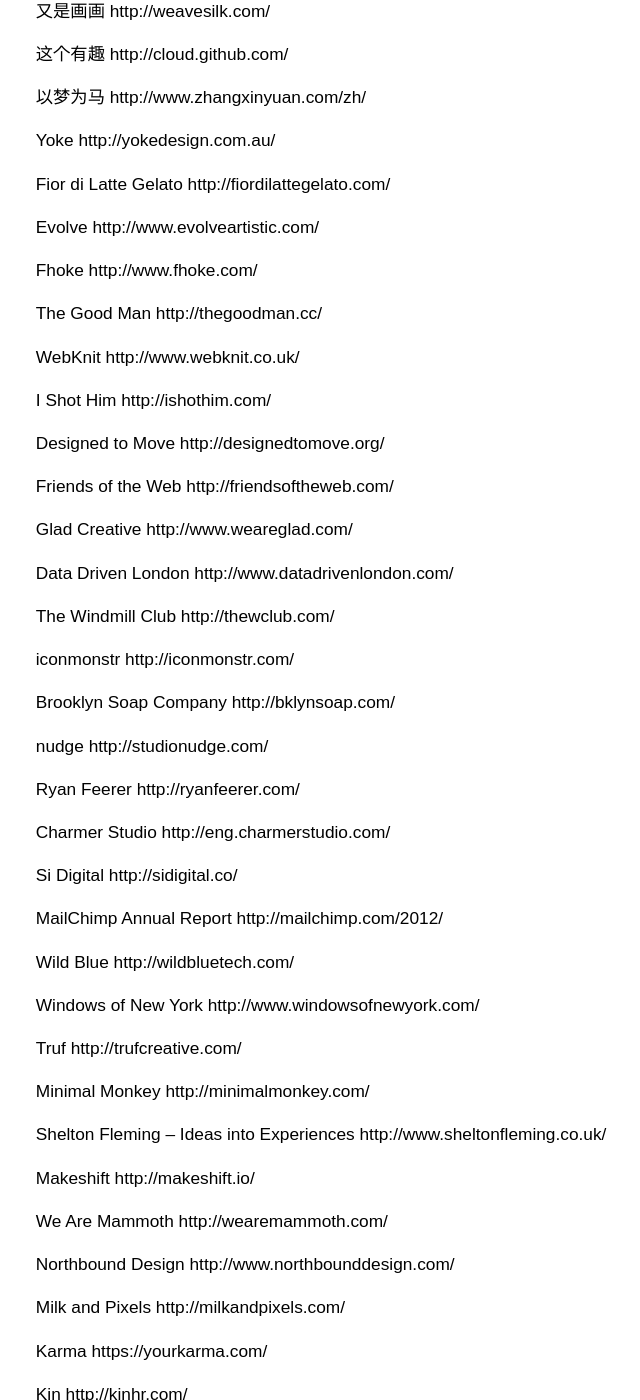
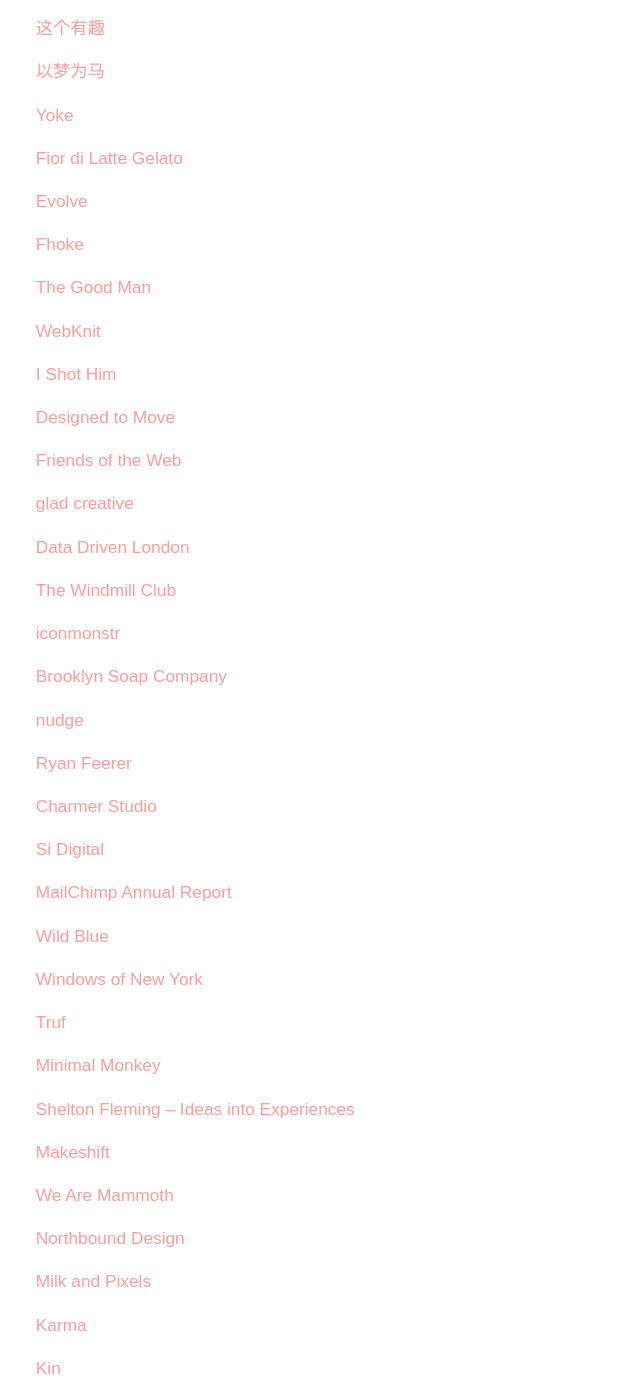
Before and after one commit to banqianhao/banqianhao.github.io, a Jekyll site: the page built from _posts/algorithm/2014-01-25-best-pages.md, in a window 1280 px wide and 1400 px high, scrolled down 1025 px. Shown: the whole window, without its empty margins (241-881 px from the left). Built offline with Jekyll 4.4.1, drawn with Linux system fonts in a browser that asks for light colours; Markdown is read by kramdown in place of the engine named in the settings; some of the changed text lies outside the part shown.

Commit message:
Update 2014-01-25-best-pages.md

```diff
--- a/_posts/algorithm/2014-01-25-best-pages.md
+++ b/_posts/algorithm/2014-01-25-best-pages.md
@@ -7,188 +7,188 @@
 
 学HTML的时候看了一些有意思的网页，选取一些放在这里，排名不分先后。
 
-quant67    http://quant67.com/
+[quant67](http://quant67.com/)
 
-Killing Kennedy    http://kennedyandoswald.com/
+[Killing Kennedy](http://kennedyandoswald.com/)
 
-QQ浏览器官方网站    http://browser.qq.com/index_m.html
+[QQ浏览器官方网站](http://browser.qq.com/index_m.html)
 
-霍比特人：史矛革之战    http://middle-earth.thehobbit.com/
+[霍比特人：史矛革之战](http://middle-earth.thehobbit.com/)
 
-Nippon Colors    http://nipponcolors.com/
+[Nippon Colors](http://nipponcolors.com/)
 
-日本の暮らし二十四節気めぐり 言の葉草    http://www.iseokagenosato.jp/kotonohagusa/
+[日本の暮らし二十四節気めぐり 言の葉草](http://www.iseokagenosato.jp/kotonohagusa/)
 
-秘密花园    http://www.yini.org/
+[秘密花园](http://www.yini.org/)
 
-好可爱    http://fc04.deviantart.net/fs70/f/2013/314/d/e/banner_website_v03_by_davedonut-d6tpi0q.swf
+[好可爱](http://fc04.deviantart.net/fs70/f/2013/314/d/e/banner_website_v03_by_davedonut-d6tpi0q.swf)
 
-且歌且行    http://herraizsoto.com/works/2009/labuat/soytuaire/
+[且歌且行](http://herraizsoto.com/works/2009/labuat/soytuaire/)
 
-雨的声音    http://www.rainymood.com/
+[雨的声音](http://www.rainymood.com/)
 
-FFFOUND    http://ffffound.com/
+[FFFOUND](http://ffffound.com/)
 
-滑动很精彩    http://www.mortenclaussen.com/
+[滑动很精彩](http://www.mortenclaussen.com/)
 
-画画    http://www.zefrank.com/scribbler/scribblertoo/
+[画画](http://www.zefrank.com/scribbler/scribblertoo/)
 
-收集好看的网页    http://www.webcss.cn/
+[收集好看的网页](http://www.webcss.cn/)
 
-thibaud    http://www.thibaud.be/
+[thibaud](http://www.thibaud.be/)
 
-Love Story    http://love.hackerzhou.me/
+[Love Story](http://love.hackerzhou.me/)
 
-随机进入地图    http://www.taookamoto.com/
+[随机进入地图](http://www.taookamoto.com/)
 
-又是画画    http://weavesilk.com/
+[又是画画](http://weavesilk.com/)
 
-这个有趣    http://cloud.github.com/
+[这个有趣](http://cloud.github.com/)
 
-以梦为马    http://www.zhangxinyuan.com/zh/
+[以梦为马](http://www.zhangxinyuan.com/zh/)
 
-Yoke    http://yokedesign.com.au/
+[Yoke](http://yokedesign.com.au/)
 
-Fior di Latte Gelato    http://fiordilattegelato.com/
+[Fior di Latte Gelato](http://fiordilattegelato.com/)
 
-Evolve    http://www.evolveartistic.com/
+[Evolve](http://www.evolveartistic.com/)
 
-Fhoke    http://www.fhoke.com/
+[Fhoke](http://www.fhoke.com/)
 
-The Good Man    http://thegoodman.cc/
+[The Good Man](http://thegoodman.cc/)
 
-WebKnit    http://www.webknit.co.uk/
+[WebKnit](http://www.webknit.co.uk/)
 
-I Shot Him    http://ishothim.com/
+[I Shot Him](http://ishothim.com/)
 
-Designed to Move    http://designedtomove.org/
+[Designed to Move](http://designedtomove.org/)
 
-Friends of the Web    http://friendsoftheweb.com/
+[Friends of the Web](http://friendsoftheweb.com/)
 
-Glad Creative    http://www.weareglad.com/
+[glad creative](http://www.weareglad.com/)
 
-Data Driven London    http://www.datadrivenlondon.com/
+[Data Driven London](http://www.datadrivenlondon.com/)
 
-The Windmill Club    http://thewclub.com/
+[The Windmill Club](http://thewclub.com/)
 
-iconmonstr    http://iconmonstr.com/
+[iconmonstr](http://iconmonstr.com/)
 
-Brooklyn Soap Company    http://bklynsoap.com/
+[Brooklyn Soap Company](http://bklynsoap.com/)
 
-nudge    http://studionudge.com/
+[nudge](http://studionudge.com/)
 
-Ryan Feerer    http://ryanfeerer.com/
+[Ryan Feerer](http://ryanfeerer.com/)
 
-Charmer Studio    http://eng.charmerstudio.com/
+[Charmer Studio](http://eng.charmerstudio.com/)
 
-Si Digital    http://sidigital.co/
+[Si Digital](http://sidigital.co/)
 
-MailChimp Annual Report    http://mailchimp.com/2012/
+[MailChimp Annual Report](http://mailchimp.com/2012/)
 
-Wild Blue    http://wildbluetech.com/
+[Wild Blue](http://wildbluetech.com/)
 
-Windows of New York    http://www.windowsofnewyork.com/
+[Windows of New York](http://www.windowsofnewyork.com/)
 
-Truf    http://trufcreative.com/
+[Truf](http://trufcreative.com/)
 
-Minimal Monkey    http://minimalmonkey.com/
+[Minimal Monkey](http://minimalmonkey.com/)
 
-Shelton Fleming – Ideas into Experiences    http://www.sheltonfleming.co.uk/
+[Shelton Fleming – Ideas into Experiences](http://www.sheltonfleming.co.uk/)
 
-Makeshift    http://makeshift.io/
+[Makeshift](http://makeshift.io/)
 
-We Are Mammoth    http://wearemammoth.com/
+[We Are Mammoth](http://wearemammoth.com/)
 
-Northbound Design    http://www.northbounddesign.com/
+[Northbound Design](http://www.northbounddesign.com/)
 
-Milk and Pixels    http://milkandpixels.com/
+[Milk and Pixels](http://milkandpixels.com/)
 
-Karma    https://yourkarma.com/
+[Karma](https://yourkarma.com/)
 
-Kin    http://kinhr.com/
+[Kin](http://kinhr.com/)
 
-Eva Black Design    http://evablackdesign.com/
+[Eva Black Design](http://evablackdesign.com/)
 
-living edge    http://livingedge.com.au/
+[living edge](http://livingedge.com.au/)
 
-Richard Photo Lab    http://www.richardphotolab.com/
+[Richard Photo Lab](http://www.richardphotolab.com/)
 
-Crafting Type    http://craftingtype.com/
+[Crafting Type](http://craftingtype.com/)
 
-LayerVault    https://layervault.com/
+[LayerVault](https://layervault.com/)
 
-Frank Digital    http://www.frankdigital.com.au/
+[Frank Digital](http://www.frankdigital.com.au/)
 
-Playground Inc.    http://playgroundinc.com/
+[Playground Inc.](http://playgroundinc.com/)
 
-Smog Bicyclettes    http://www.smog-bicyclettes.com/
+[Smog Bicyclettes](http://www.smog-bicyclettes.com/)
 
-Bark PR    http://www.barkpr.com/
+[Bark PR](http://www.barkpr.com/)
 
-Ready to Inspire    http://2013.inspireconf.com/
+[Ready to Inspire](http://2013.inspireconf.com/)
 
-Olly Sorsby    http://ollysorsby.co.uk/
+[Olly Sorsby](http://ollysorsby.co.uk/)
 
-Fair State    http://fairstate.coop/
+[Fair State](http://fairstate.coop/)
 
-Scott McCarthy Design    http://www.scottmccarthydesign.com/
+[Scott McCarthy Design](http://www.scottmccarthydesign.com/)
 
-Postable    https://www.postable.com/
+[Postable](https://www.postable.com/)
 
-Cole Townsend    http://coletownsend.com/
+[Cole Townsend](http://coletownsend.com/)
 
-Sam Markiewicz    http://sammarkiewi.cz/
+[Sam Markiewicz](http://sammarkiewi.cz/)
 
-Squarespace    http://www.squarespace.com/stories
+[Squarespace](http://www.squarespace.com/stories)
 
-Big Data    http://adayinbigdata.com/
+[Big Data](http://adayinbigdata.com/)
 
-MailChimp    http://mailchimp.com/?utm_expid=73579475-27
+[MailChimp](http://mailchimp.com/?utm_expid=73579475-27)
 
-Big Cartel Shop    http://shop.bigcartel.com/
+[Big Cartel Shop](http://shop.bigcartel.com/)
 
-The Band Agency    http://www.thebandagency.ca/
+[The Band Agency](http://www.thebandagency.ca/)
 
-Mixd    http://www.mixd.co.uk/
+[Mixd](http://www.mixd.co.uk/)
 
-Chris Wilhite Design    http://chriswilhitedesign.com/
+[Chris Wilhite Design](http://chriswilhitedesign.com/)
 
-Cyclemon    http://cyclemon.com/
+[Cyclemon](http://cyclemon.com/)
 
-Whiteboard    http://whiteboard.is/
+[Whiteboard](http://whiteboard.is/)
 
-Inc    https://sendtoinc.com/
+[Inc](https://sendtoinc.com/)
 
-Niche    http://helloniche.com/
+[Niche](http://helloniche.com/)
 
-Daru Sim    http://www.darusim.com/
+[Daru Sim](http://www.darusim.com/)
 
-Moving Things Design Company    http://wearemovingthings.com/
+[Moving Things Design Company](http://wearemovingthings.com/)
 
-Activate Media    http://activatemedia.co.uk/
+[Activate Media](http://activatemedia.co.uk/)
 
-Box Clever    http://www.boxclever.ca/
+[Box Clever](http://www.boxclever.ca/)
 
-Studio MPLS    http://studiompls.com/
+[Studio MPLS](http://studiompls.com/)
 
-do a backflip    http://doabackflip.com/
+[do a backflip](http://doabackflip.com/)
 
-Knock Knock Factory    http://harbr.co/
+[Knock Knock Factory](http://harbr.co/)
 
-adaptable    http://weareadaptable.com/
+[adaptable](http://weareadaptable.com/)
 
-Cultivated Wit    http://www.cultivatedwit.com/
+[Cultivated Wit](http://www.cultivatedwit.com/)
 
-Karlyn    http://www.karlyngroup.com/
+[Karlyn](http://www.karlyngroup.com/)
 
-Marco Messer    http://www.ilovemy.de/2013/
+[Marco Messer](http://www.ilovemy.de/2013/)
 
-Layer    https://layer.com/
+[Layer](https://layer.com/)
 
-Exponent    http://www.exponentpr.com/
+[Exponent](http://www.exponentpr.com/)
 
-Nulab    http://nulab-inc.com/
+[Nulab](http://nulab-inc.com/)
 
-Björn Meier    http://bjoernmeier.com/
+[Björn Meier](http://bjoernmeier.com/)
 
-Adam Mottau    http://mottau.co.uk/
+[Adam Mottau](http://mottau.co.uk/)
```
